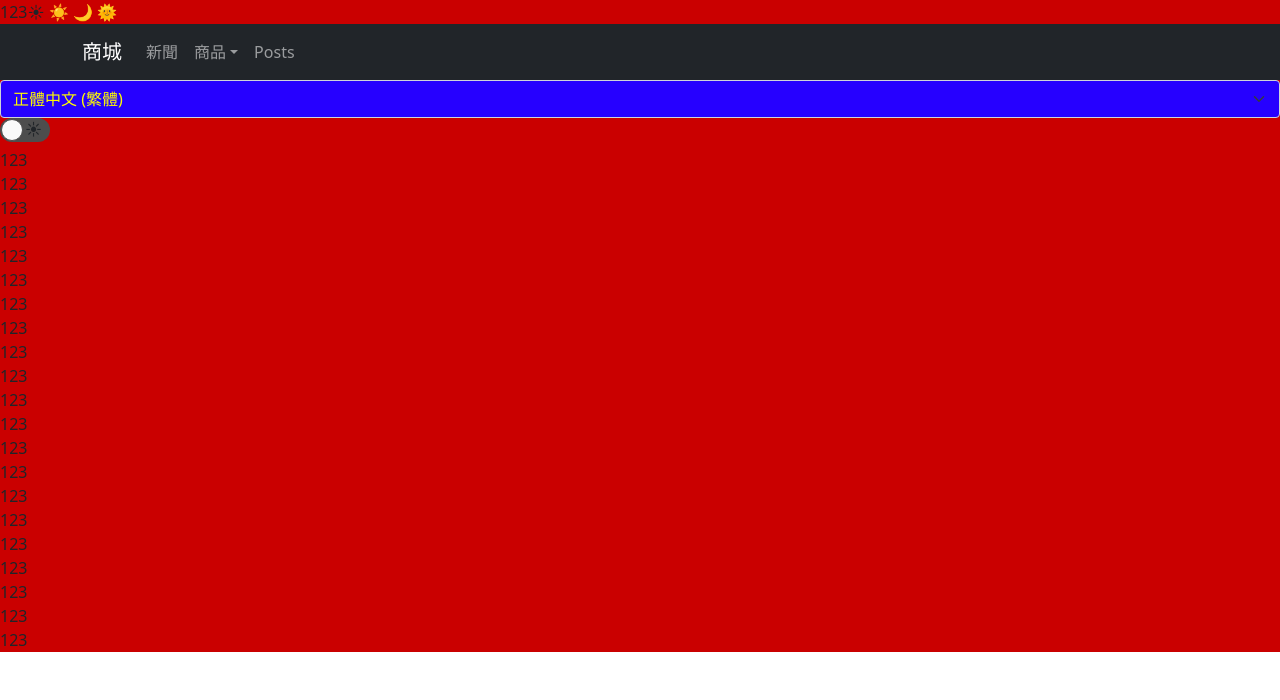
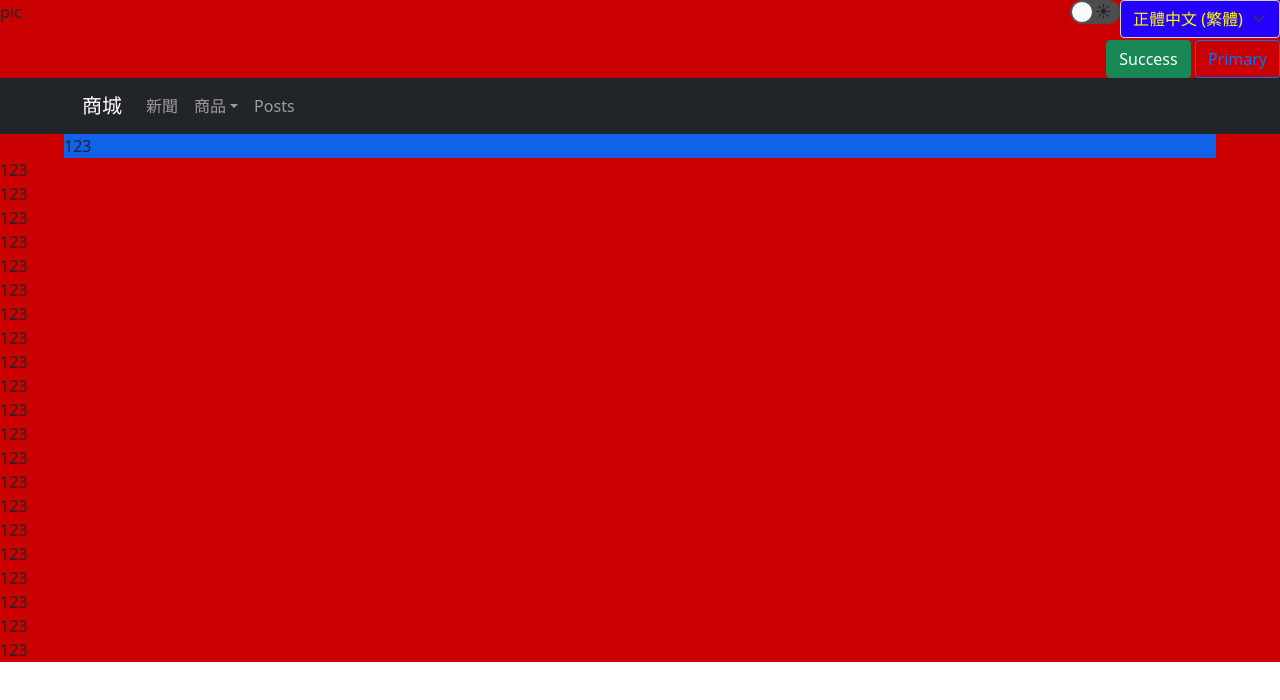
Before and after one commit to dorarasogood/react-website, a React (Create React App) app: page / in a window 1280 px wide. Shown: the top 700 px of the page. Built offline with nearby package versions, Linux system fonts and the light colour scheme.

Commit message:
arrange element

```diff
--- a/src/App.css
+++ b/src/App.css
@@ -14,3 +14,36 @@
 .myColor {
   background-color: var(--background-color);
 }
+
+.settingLocation {
+  display:flex;
+}
+
+.logoLocation {
+  /* display: inline-block; */
+  flex: 1;
+}
+
+.up {
+  display:flex;
+}
+
+.down {
+  margin-top: 1%;
+}
+
+.themeLocation {
+  /* float: right; */
+  /* display: inline-block; */
+}
+
+.i18nLocation {
+  /* float: right; */
+  /* display: inline-block; */
+}
+
+.shopping {
+  background-color: #1162e6;
+  margin-left: 5%;
+  margin-right: 5%;
+}
--- a/src/App.js
+++ b/src/App.js
@@ -3,8 +3,10 @@ import { I18nSelect } from './components/I18nSelect/I18nSelect';
 import { MainNavbar } from './components/MainNavbar/MainNavbar';
 import { Cookie } from './toolkit/Cookie/Cookie';
 import React from 'react';
-import i18n from './i18n';// import i18n from 'i18next';這個也可以，但不太懂
+import i18n from './i18n';
 import { ThemeToggle } from './components/ThemeToggle/ThemeToggle';
+import {HashRouter,Link,Route,Switch} from "react-router-dom";
+import Button from 'react-bootstrap/Button'
 
 function i18nInit() {
   let cookie = new Cookie();
@@ -66,24 +68,67 @@ class App extends React.Component {
       // 使用名称className而不是class作为属性名,是因为"class" 在JavaScript中是个保留字.
       <div className="myColor"
           web-theme={ this.state.darkMode ? "dark" : "light" }>
-        123
 
-        {/*(Hex)&#x???;*/}
-        {/*(Dec)&#???;*/}
-        &#x2600;
-        ☀️
-        &#x1F319;
-        &#x1F31E;
+        <div className="settingLocation">
+          <div className="logoLocation">
+            pic
+          </div>
 
-        <MainNavbar />
+          <div>
+            <div className="up">
+              <div className="i18nLocation">
+                <ThemeToggle
+                  darkMode = {this.state.darkMode}
+                  onChange = {this.themeToggleChange}
+                />
+              </div>
+              <div className="themeLocation">
                 <I18nSelect
                   selected = {this.state.i18n}
                   onChange = {this.i18nChange}
                 />
+              </div>
+            </div>
+            <div align="right" className="down">
+              <Button variant="success">Success</Button>{' '}
+              <Button variant="outline-primary">Primary</Button>{' '}
+            </div>
+          </div>
+
+        </div>
+
+
+
+
+
+        <MainNavbar />
+
+
+        {/* <HashRouter>
+            <ul>
+              <li><Link to="/">first</Link></li>
+              <li><Link to="/second">second</Link></li>
+            </ul>
+            <Switch>
+              <Route exact path="/" render={(props) => (
+                <I18nSelect
+                  selected = {this.state.i18n}
+                  onChange = {this.i18nChange}
+                />
+              )} />
+              <Route exact path="/second">
                 <ThemeToggle
                   darkMode = {this.state.darkMode}
                   onChange = {this.themeToggleChange}
                 />
+              </Route>
+            </Switch>
+        </HashRouter> */}
+
+        <div className="shopping">123</div>
+
+
+
         123<br />
         123<br />
         123<br />
```
Also changed, not shown: 2 other files (tests, documents, lock files or other folders). Lines whose indentation alone changed are shown as unchanged.
